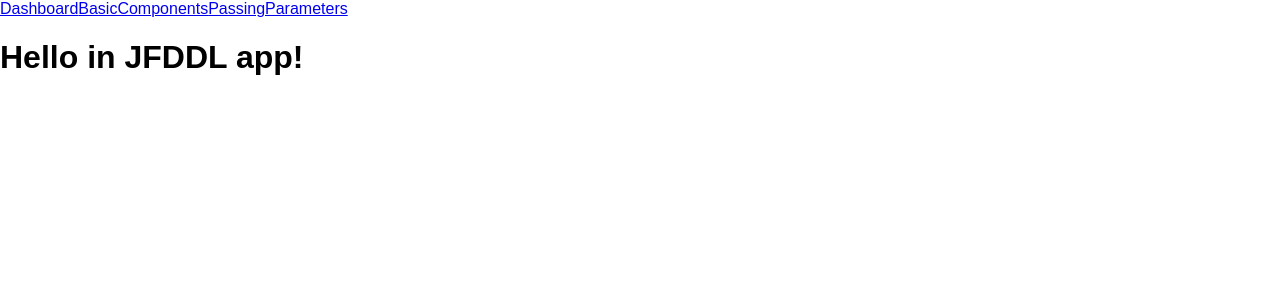
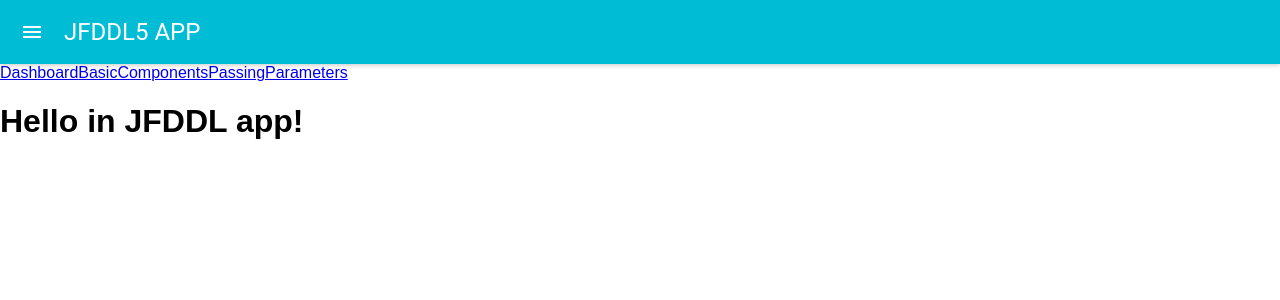
Before and after one commit to agataokolska/React-aplikacja-testowa, a React (Create React App) app: page / in a window 1280 px wide. Shown: the top 300 px of the page. Built offline with nearby package versions, Linux system fonts and the light colour scheme.

Commit message:
add appbar

```diff
--- a/src/App.js
+++ b/src/App.js
@@ -1,14 +1,19 @@
 import React from 'react'
 import { BrowserRouter as Router, Route, Link } from 'react-router-dom'
+import AppBar from 'material-ui/AppBar'
 
 import BasicComponents from './BasicComponents'
 import Dashboard from './Dashboard'
 import PassingParameters from './PassingParameters'
 
+
 const App = () => (
   <div>
     <Router>
       <div>
+        <AppBar
+        title={'JFDDL5 APP'}
+        />
         <Link to={'/dashboard'}>Dashboard</Link>
         <Link to={'/basiccomponents'}>BasicComponents</Link>
         <Link to={'/passing-parameters/cos'}>PassingParameters</Link>
```
